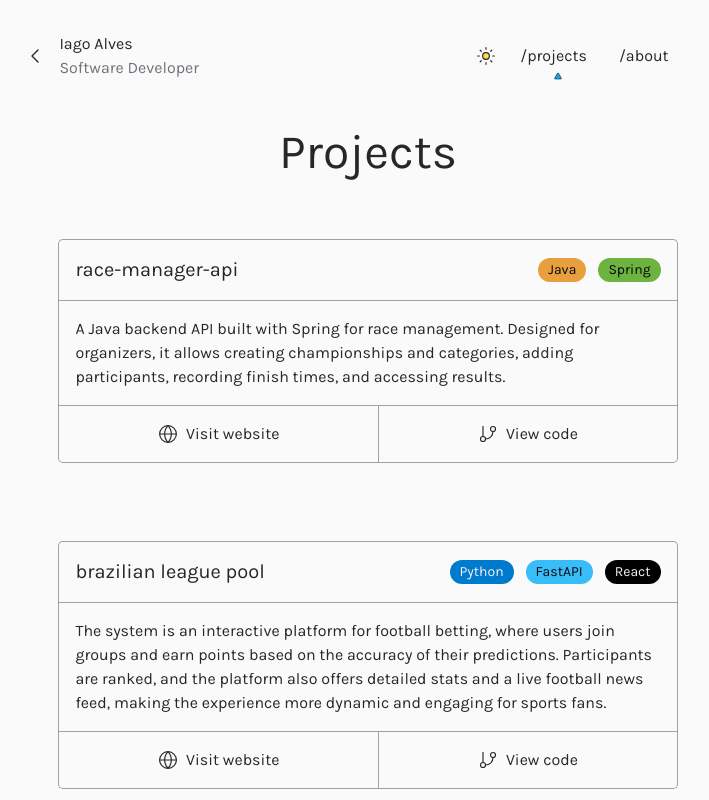
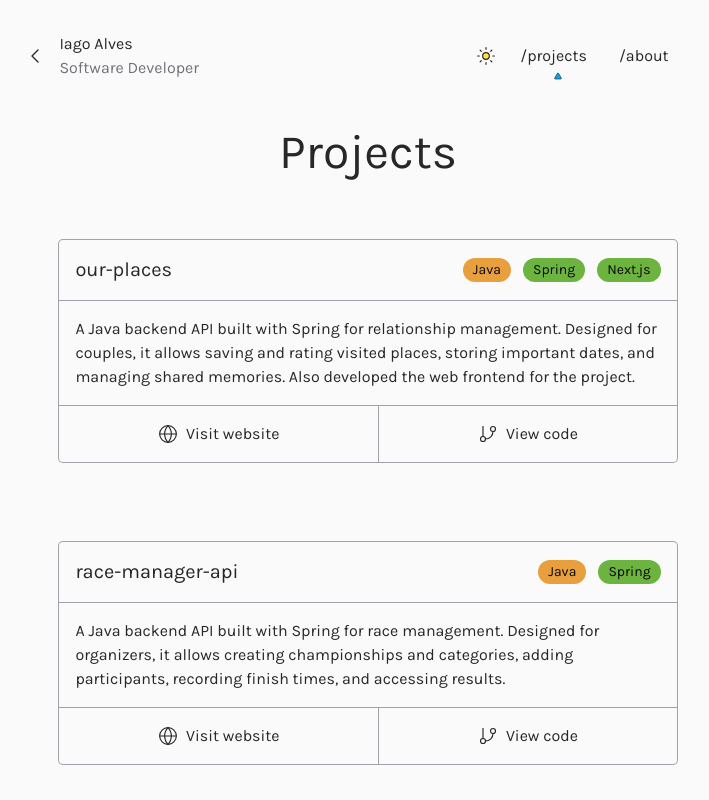
Before and after one commit to iagoalvess/blog, a Next.js app: page /projects in a window 1280 px wide. Shown: the top 800 px of the page, without its empty margins (272-981 px from the left). Built offline with nearby package versions, Linux system fonts and the light colour scheme.

Commit message:
feat: ourplaces project

```diff
--- a/src/app/projects/page.tsx
+++ b/src/app/projects/page.tsx
@@ -10,6 +10,26 @@ interface Project {
 }
 
 const projects: Project[] = [
+  {
+    name: "our-places",
+    description:
+      "A Java backend API built with Spring for relationship management. Designed for couples, it allows saving and rating visited places, storing important dates, and managing shared memories. Also developed the web frontend for the project.",
+    url: "https://github.com/iagoalvess/race-manager-api",
+    githubUrl: "https://github.com/iagoalvess/our-places-api",
+    technologies: (
+      <div className="flex items-center gap-x-3">
+        <span className="rounded-full bg-[#E89F3E] px-2.5 py-0.5 text-sm text-zinc-950 dark:bg-inherit dark:text-inherit dark:ring-1 dark:ring-zinc-500">
+          Java
+        </span>
+        <span className="rounded-full bg-[#6DB33F] px-2.5 py-0.5 text-sm text-zinc-950 dark:bg-inherit dark:text-inherit dark:ring-1 dark:ring-zinc-500">
+          Spring
+        </span>
+        <span className="rounded-full bg-[#6DB33F] px-2.5 py-0.5 text-sm text-zinc-950 dark:bg-inherit dark:text-inherit dark:ring-1 dark:ring-zinc-500">
+          Next.js
+        </span>
+      </div>
+    ),
+  },
   {
     name: "race-manager-api",
     description:
```
